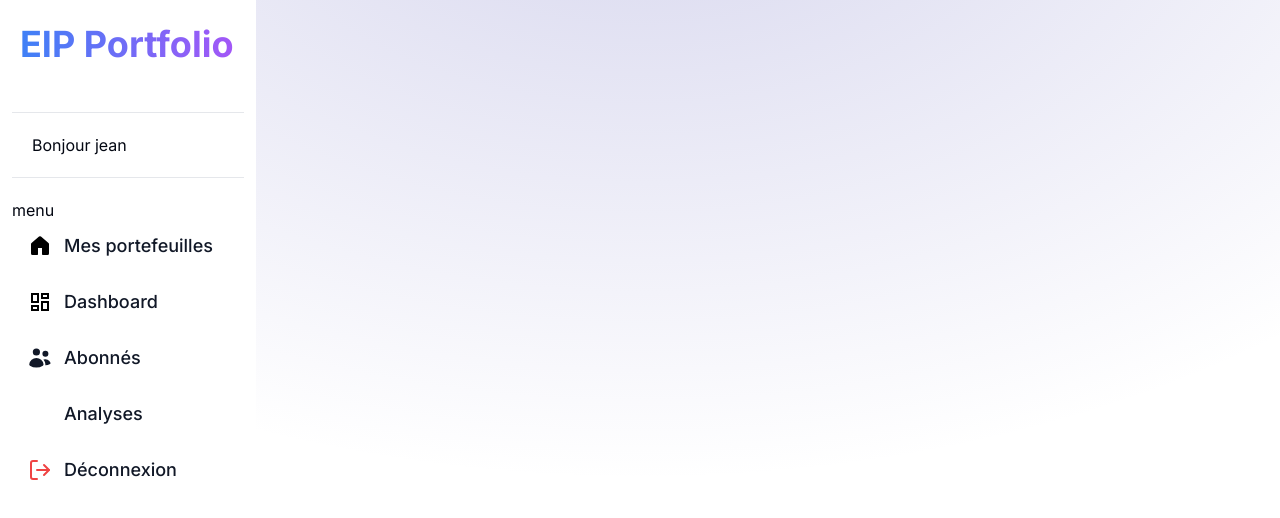
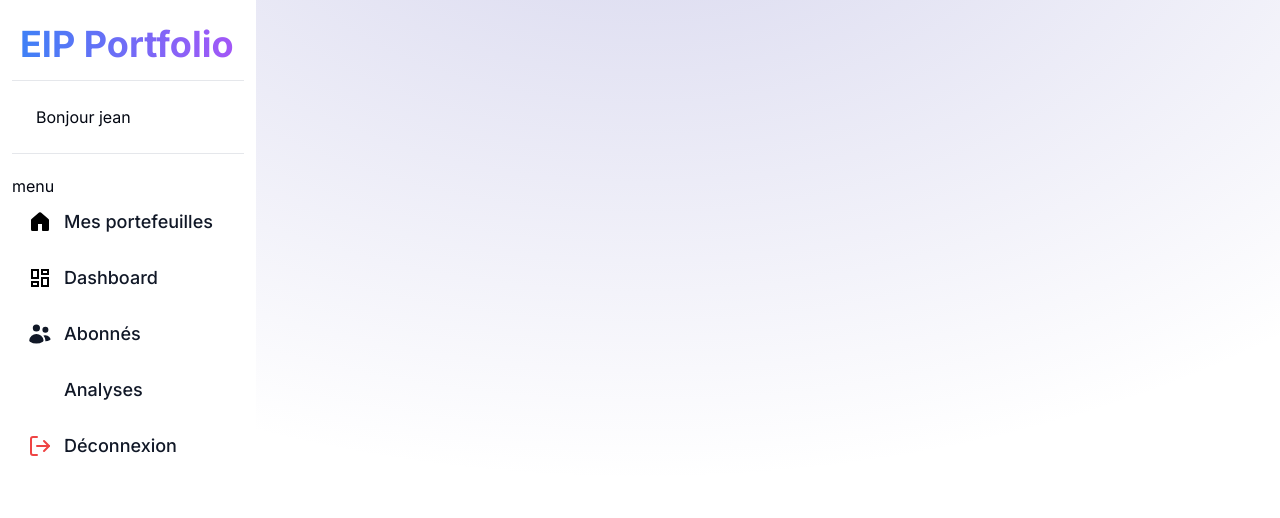
Before and after one commit to EtiamSani/PortfolioMonitor-Front-end, a Next.js app: page /my-portfolios in a window 1280 px wide. Shown: the top 518 px of the page. Built offline with nearby package versions, Linux system fonts and the light colour scheme; some icons are missing.

Commit message:
sidebar component, sidebar button component

```diff
--- a/components/navbar/Sidebar.tsx
+++ b/components/navbar/Sidebar.tsx
@@ -15,12 +15,12 @@ const Sidebar = () => {
       aria-label="Sidebar"
     >
       <div className="h-full px-3 py-4 overflow-y-auto bg-white dark:bg-gray-800">
-        <h1 className="p-2 text-4xl bg-gradient-to-r from-blue-500 to-purple-500 text-transparent bg-clip-text font-bold mb-10">
+        <h1 className="p-2 text-4xl bg-gradient-to-r from-blue-500 to-purple-500 text-transparent bg-clip-text font-bold mb-2">
           EIP Portfolio{" "}
         </h1>
-        <Separator />
-        <div className="m-5">Bonjour jean</div>
-        <Separator className="mb-5" />
+        <Separator className="bg-gray-200" />
+        <div className="m-6 ">Bonjour jean</div>
+        <Separator className="mb-5 bg-gray-200" />
         menu
         <ul className="space-y-2 font-medium">
           {sidebarData.map((buttonData, index) => (
```
